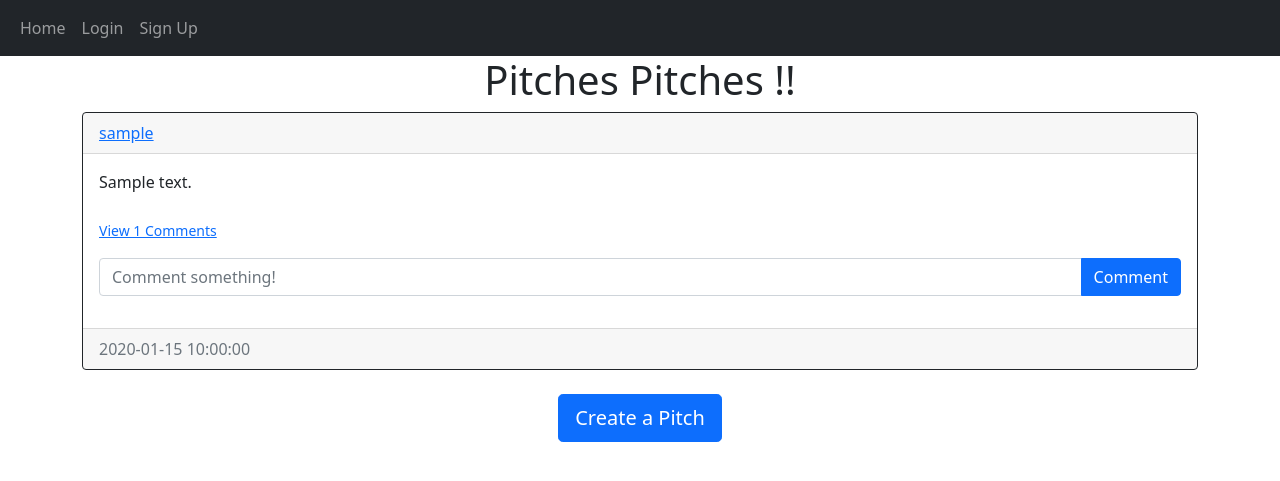
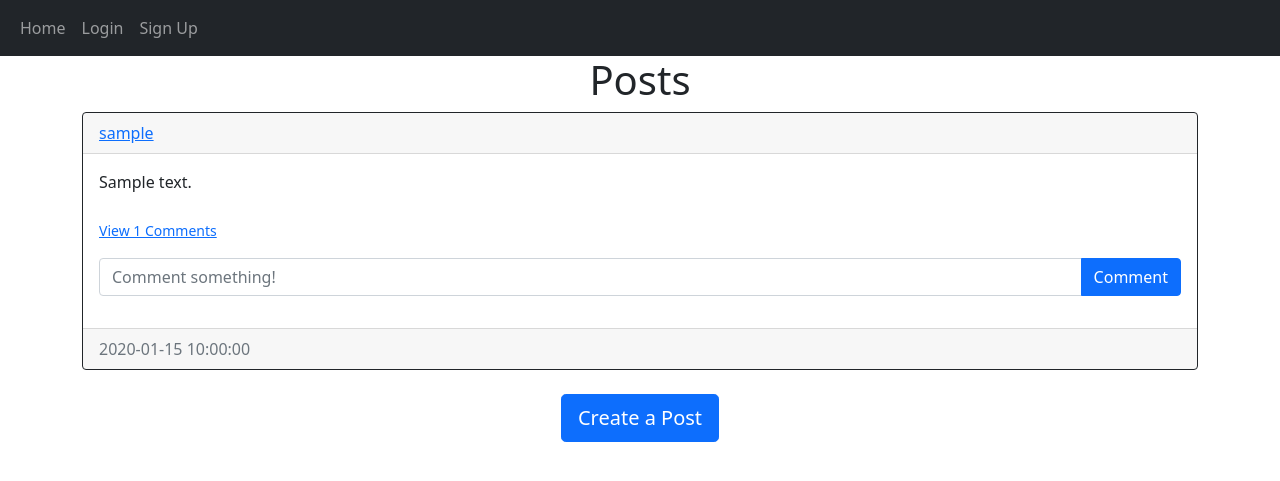
Before and after one commit to faithremo/Pitch, a Flask app: template website/templates/home.html in a window 1280 px wide. Shown: the top 481 px of the page. Run offline with Flask 2, Linux system fonts and the light colour scheme; the template is opened without the code that fills it: most values are stand-ins (such as "Sample title", 1, 10 or a date in 2020).

Commit message:
enable the author to delete a comment on a pitch

```diff
--- a/website/templates/pitches-div.html
+++ b/website/templates/pitches-div.html
@@ -1,47 +1,70 @@
-{%extends "base.html"%} {%block title%}Home{%endblock%}
-{%block content%}
-<h1 align="center">{% block header %} Pitches Pitches !!{% endblock %}</h1>
-<div id="pitches">
-{% for pitch in pitches %}
+
+{% extends "base.html" %} {% block title %}Home{% endblock %} {% block content
+    %}
+    <h1 align="center">{% block header %}Posts{% endblock %}</h1>
+    <div id="posts">
+      {% for post in posts %}
       <div class="card border-dark">
         <div class="card-header d-flex justify-content-between align-items-center">
-<a href="/pitches/{{pitch.user.username}}">{{pitch.user.username}}</a>
-{% if user.id == pitch.author %}
+          <a href="/posts/{{post.user.username}}">{{post.user.username}}</a>
+          {% if user.id == post.author %}
           <div class="btn-group">
-<button type="button" class="btn btn-sm btn-primary dropdown-toggle" data-bs-toggle="dropdown">
-
-</button>
+            <button
+              type="button"
+              class="btn btn-sm btn-primary dropdown-toggle"
+              data-bs-toggle="dropdown"
+            ></button>
             <ul class="dropdown-menu">
-    <li><a href="delete-pitch/{{pitch.id}}" class="dropdown-item">Delete</a></li>
+              <li>
+                <a href="/delete-post/{{post.id}}" class="dropdown-item">Delete</a>
+              </li>
             </ul>
           </div>
           {% endif %}
         </div>
         <div class="card-body">
-    <div class="card-text">
-        {{pitch.text}}
+          <div class="card-text">{{post.text}}</div>
+          <br />
+          <div class="collapse" id="comments-{{post.id}}">
+            <div class="card">
+              <div class="card-body" id="comments-expanded-{{post.id}}">
+                {% for comment in post.comments %}
+                <div class="d-flex justify-content-between align-items-center">
+                  <div>
+                    <a href="/posts/{{comment.user.username}}"
+                      >{{comment.user.username}}</a
+                    >: {{comment.text}}
                   </div>
-    <br/>
-    <div class="collapse" id="comments-{{pitch.id}}">
-        <div class="card">
-            <div class="card-body" id="comments-expanded-{{pitch.id}}">
-                {% for comment in comments %}
-                <div class="d-flex justify-content-between align-items-center">
-                    <a href="/pitches/{{comment.user.username}}">{{comment.user.username}}</a>:{{comment.text}}
-
                   <div>
                     <small class="text-muted"> {{comment.date_created}}</small>
+                    {% if user.id == comment.author or user.id == post.author %}
+                    <div class="btn-group">
+                      <button
+                        type="button"
+                        class="btn btn-sm btn-primary dropdown-toggle"
+                        data-bs-toggle="dropdown"
+                      ></button>
+                      <ul class="dropdown-menu">
+                        <li>
+                          <a
+                            href="/delete-comment/{{comment.id}}"
+                            class="dropdown-item"
+                            >Delete</a
+                          >
+                        </li>
+                      </ul>
+                    </div>
+                    {% endif %}
                   </div>
                 </div>
-
                 {% endfor %}
               </div>
             </div>
           </div>
           <p class="card-text">
-    {% if pitch.comments|length > 0 %}
-    <a data-bs-toggle="collapse" href="#comments-{{pitch.id}} role=button">
-        <small>View {{pitch.comments|length}} Comments</small>
+            {% if post.comments|length > 0 %}
+            <a data-bs-toggle="collapse" href="#comments-{{post.id}}" role="button">
+              <small>View {{post.comments|length}} Comments</small>
             </a>
             {% else %}
             <small class="text-muted">No Comments</small>
@@ -50,31 +73,28 @@
           <form
             class="input-group mb-3"
             method="POST"
-        action="/create-comment/{{pitch.id}}"
+            action="/create-comment/{{post.id}}"
           >
             <input
               type="text"
               id="text"
               name="text"
-          class="form-control"|length
+              class="form-control"
               placeholder="Comment something!"
             />
             <button type="submit" class="btn btn-primary">Comment</button>
           </form>
         </div>
-<div class="card-footer text-muted">
-    {{pitch.date_created}}
+        <div class="card-footer text-muted">{{post.date_created}}</div>
       </div>
+      <br/ > {% endfor %}
     </div>
-<br/>
-{% endfor %}
-</div>
-
     {% block footer %}
     <div align="center">
-    <a href="/create-pitch"
-        <button type="button" class="btn btn-primary btn-lg">Create a Pitch</button>
-    </a>
+      <a href="/create-post"
+        ><button type="button" class="btn btn-primary btn-lg">
+          Create a Post
+        </button></a
+      >
     </div>
-{% endblock %}
-{%endblock%}
+    {% endblock %} {% endblock %}
```
Lines whose indentation alone changed are shown as unchanged.
